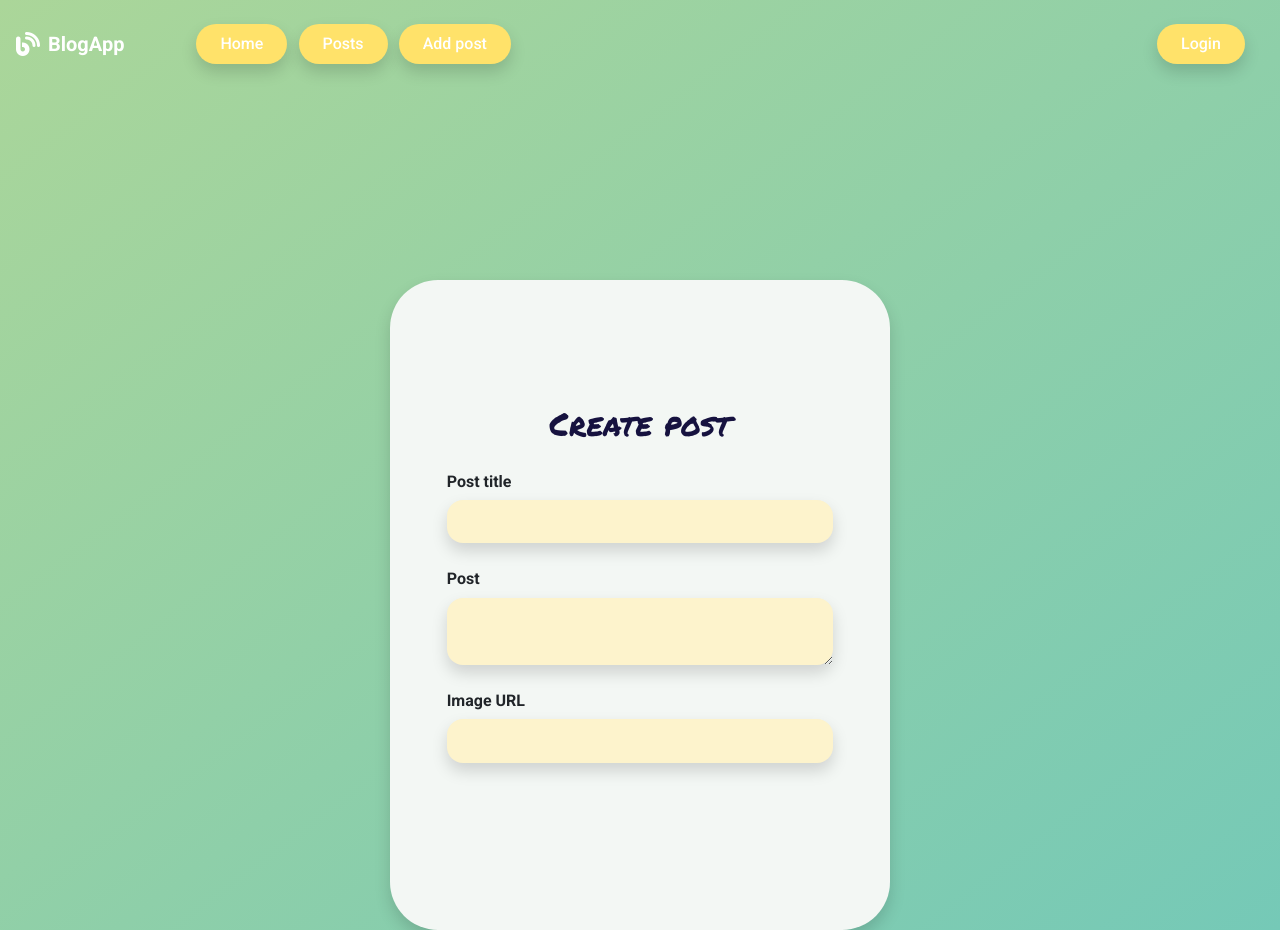
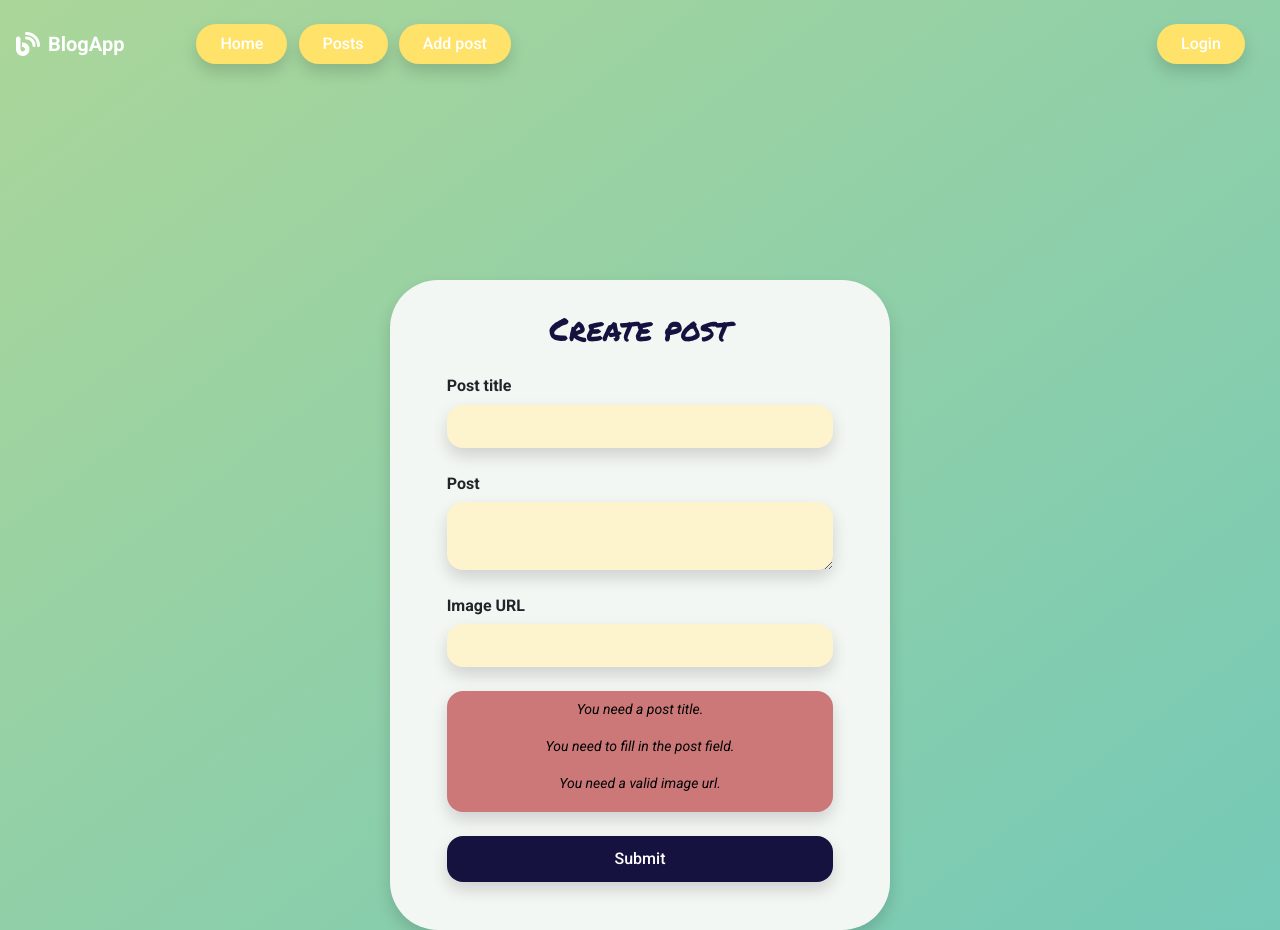
Before and after one commit to aaleksandart/BlogApp, a React (Create React App) app in the folder BlogApp.Frontend/blog.app-react/: page /addpost in a window 1280 px wide. Built offline with nearby package versions, Linux system fonts and the light colour scheme.

Commit message:
design update
error message design update

```diff
--- a/BlogApp.Frontend/blog.app-react/src/App.css
+++ b/BlogApp.Frontend/blog.app-react/src/App.css
@@ -177,6 +177,7 @@ form {
 
 textarea {
   resize: vertical;
+  max-height: 140px;
 }
 
 textarea,
@@ -191,3 +192,30 @@ label {
   font-weight: 600;
   margin-bottom: 0.4rem;
 }
+
+#submitPost {
+  width: 100%;
+  font-weight: 500;
+  margin-top: 1.5rem;
+  background-color: #16123F;
+  ;
+  color: white;
+  border: none;
+  padding: 0.7rem;
+  border-radius: 1rem;
+}
+
+#error-messages {
+  /* display: none; */
+  background-color: rgb(204, 120, 120);
+  border-radius: 1rem;
+  text-align: center;
+  padding: 0.1rem;
+}
+
+.error-message {
+  font-size: 14px;
+  font-style: italic;
+  margin-top: 0.4rem;
+  color: black;
+}
--- a/BlogApp.Frontend/blog.app-react/src/components/forms/PostsForm.js
+++ b/BlogApp.Frontend/blog.app-react/src/components/forms/PostsForm.js
@@ -7,15 +7,24 @@ const PostsForm = () => {
                 <div className='input-comp'>
                     <label htmlFor="">Post title</label>
                     <input className='shadow' type="text" />
+                    {/* <span className='error-message'>Error</span> */}
                 </div>
                 <div className='input-comp'>
                     <label htmlFor="">Post</label>
                     <textarea className='shadow' type="text" />
+                    {/* <span className='error-message'>Error</span> */}
                 </div>
                 <div className='input-comp'>
                     <label htmlFor="">Image URL</label>
                     <input className='shadow' type="text" />
+                    {/* <span className='error-message'>Error</span> */}
                 </div>
+                <div className='shadow' id='error-messages'>
+                    <p id='post-title-error' className='error-message'>You need a post title.</p>
+                    <p id='post-error' className='error-message'>You need to fill in the post field.</p>
+                    <p id='image-url-error' className='error-message'>You need a valid image url.</p>
+                </div>
+                <button className='shadow' id='submitPost'>Submit</button>
             </form>
         </>
     )
```
Lines whose indentation alone changed are shown as unchanged.
